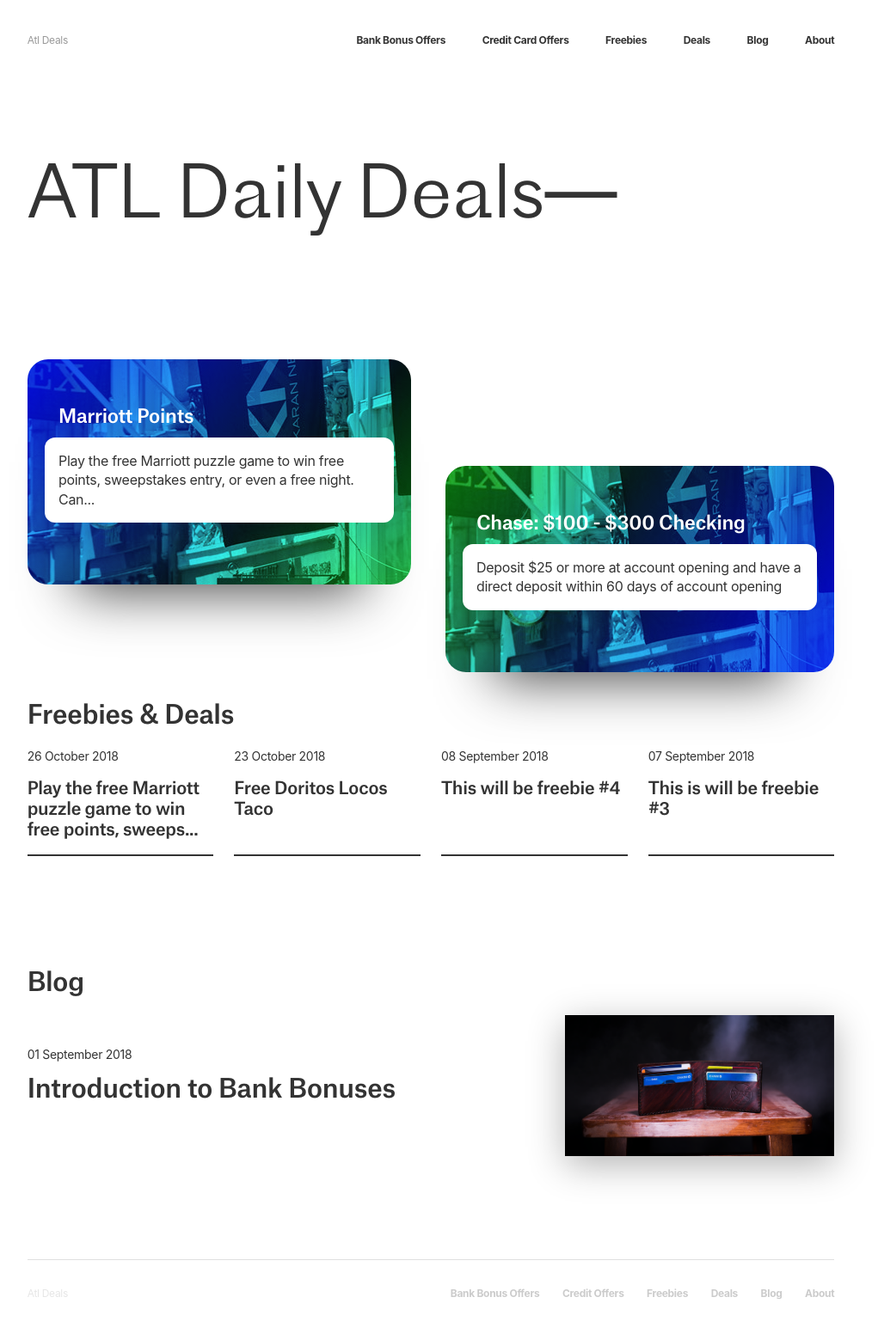
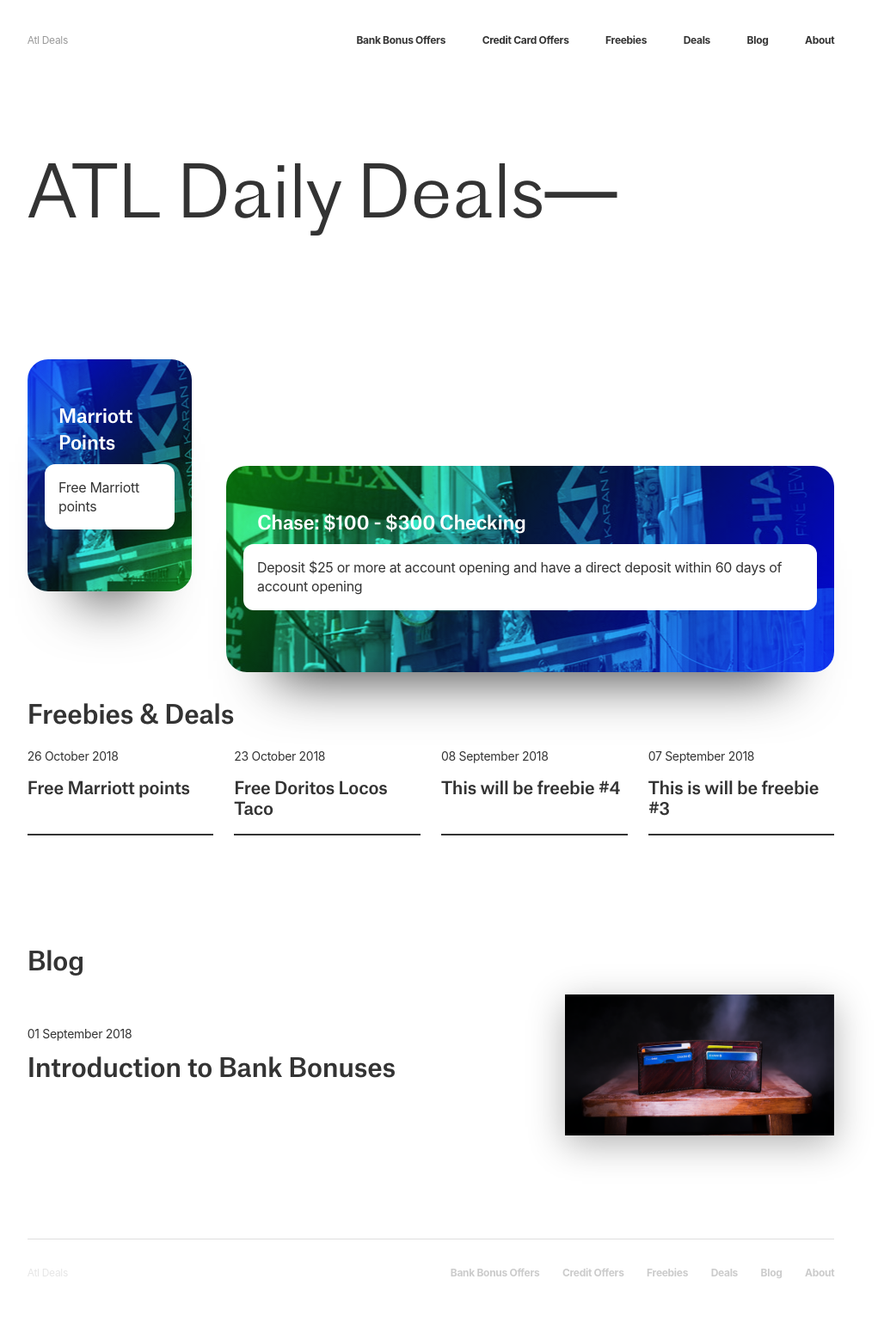
Before and after one commit to ohiosveryown/atldeals, a Jekyll site: the page built from index.html, in a window 1280 px wide. Shown: the whole page at 86% size, without its empty margins (139-1160 px from the left). Built offline with Jekyll 4.4.1, drawn with Linux system fonts in a browser that asks for light colours; nearby versions of some CDN libraries; after the commit the page ends 1528 px from its top, so only the background shows below that.

Commit message:
Updated Post Six

```diff
--- a/_posts/2018-10-26-post-six.markdown
+++ b/_posts/2018-10-26-post-six.markdown
@@ -6,8 +6,7 @@
 - freebies
 postTitle: Marriott Points
 icon:
-description: 'Play the free Marriott puzzle game to win free points, sweepstakes entry,
-  or even a free night. Can play once a day. '
+description: Free Marriott points
 image: "/uploads/gerson-repreza-802750-unsplash.jpg"
 layout: post
 ---
```
